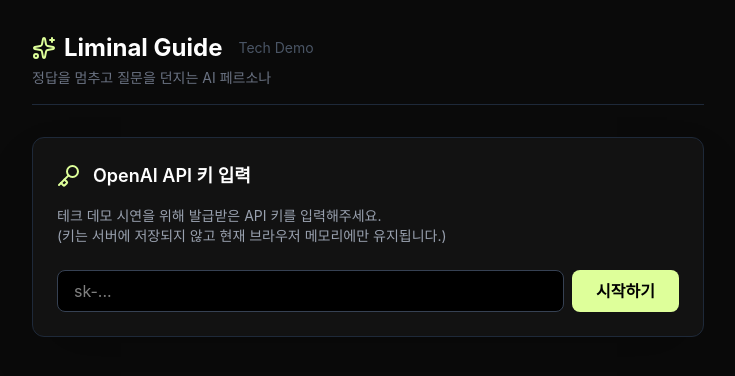
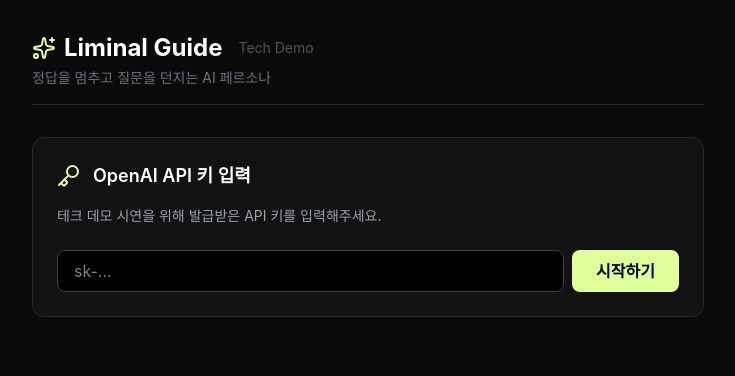
Before and after one commit to jongshh/Liminal_Guide_Web, a React (Vite) app in the folder liminal-guide-demo/: page / in a window 1280 px wide. Shown: the top 376 px of the page, without its empty margins (272-1007 px from the left). Built offline with nearby package versions, Linux system fonts and the light colour scheme.

Commit message:
Update App.jsx

```diff
--- a/liminal-guide-demo/src/App.jsx
+++ b/liminal-guide-demo/src/App.jsx
@@ -224,8 +224,7 @@
               <h2 className="text-lg font-semibold text-white">OpenAI API 키 입력</h2>
             </div>
             <p className="text-sm text-gray-400 mb-6">
-              테크 데모 시연을 위해 발급받은 API 키를 입력해주세요. <br/>
-              (키는 서버에 저장되지 않고 현재 브라우저 메모리에만 유지됩니다.)
+              테크 데모 시연을 위해 발급받은 API 키를 입력해주세요.
             </p>
             <form onSubmit={handleKeySubmit} className="flex gap-2">
               <input
```
